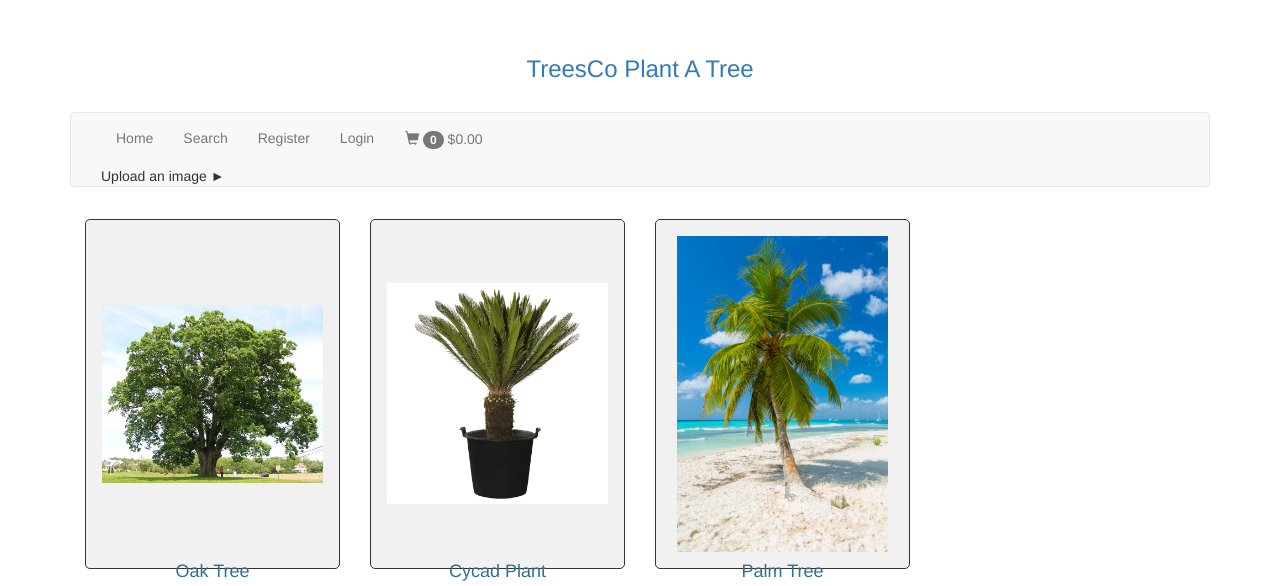
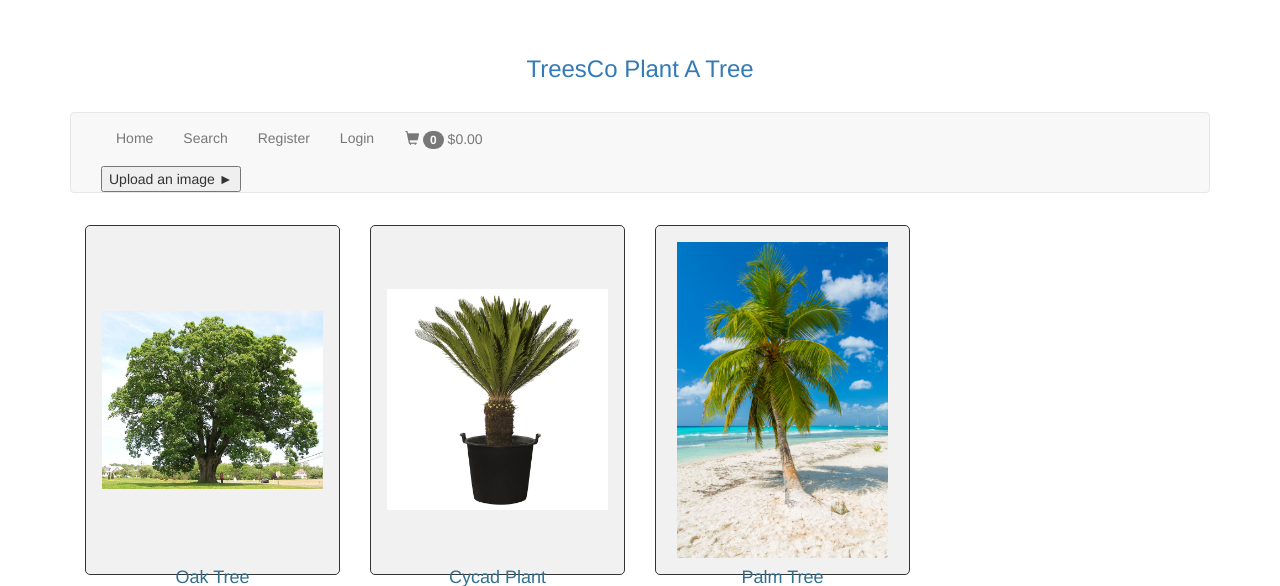
Before and after one commit to gyn8847/CMSEassignment2, a PHP site: page /css/index.php in a window 1280 px wide. Shown: the top 586 px of the page. Run offline with PHP 8.4, Linux system fonts and the light colour scheme; data comes from the database, SQL or seed files in the repository; some libraries are stand-ins or nearby versions.

Commit message:
Update index.php

```diff
--- a/css/index.php
+++ b/css/index.php
@@ -41,9 +41,9 @@
 									<span class="total_price">$ 0.00</span>
 								</a>
 							</li>
-					<form action="imageLoadUp.html>
-	<formaction = "imageLoadUp.html" button type="submit" style="margin-bottom: 100px 0px">Upload an image ►</button>
-					</form>
+					<form action="imageLoadUp.html">
+	<button type="submit" formaction = "imageLoadUp.html" style="margin-bottom: 100px 0px">Upload an image ►</button>
+							</form>
 						</ul>
 					</div>
 
```
